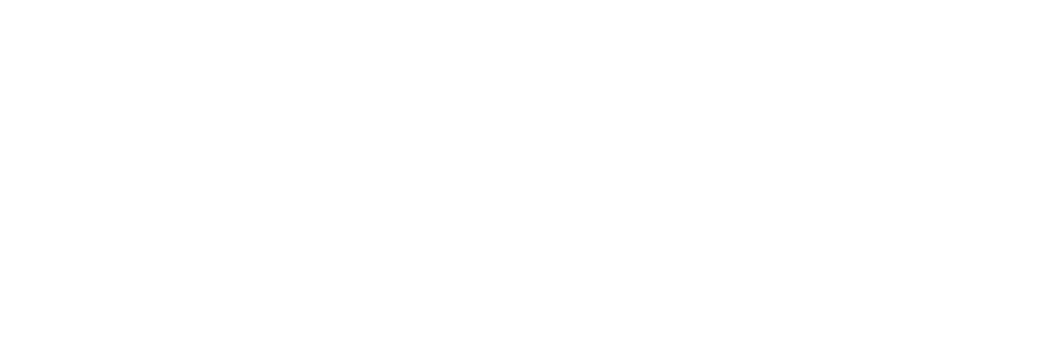
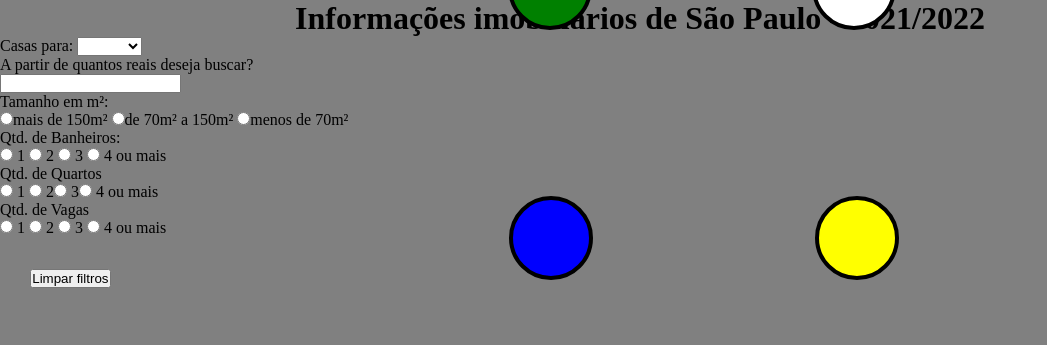
Before and after one commit to HenriBDev/a3usabilidade_web, a website: page src/index.html in a window 1280 px wide. Shown: the whole page, without its empty margins (0-1047 px from the left). Drawn offline with nearby package versions, Linux system fonts and the light colour scheme.

Commit message:
Adicionado front-end HTML e CSS

```diff
--- a/src/css/index.css
+++ b/src/css/index.css
@@ -4,21 +4,45 @@
     margin: 0;
 }
 
-table{
-    border-collapse: collapse;
-    border: 2px solid black;
+body{
+    background-color: grey;
 }
 
-td, th{
-    border: 1px solid black;
-    padding: 5px;
+p{
+    color: black;
 }
 
-th{
-    font-weight: bold;
-    text-transform: uppercase;
+h1{
+    color: black;
+    text-align: center;
 }
 
-td{
-    font-size: 12px;
+#search{
+    align-items: center;
+    position: relative; left: -300px; top: 50px;
 }
+
+#clear{
+    align-items: center;
+    position: relative; left: -140px; top: 50px;
+}
+
+#graphicm2{
+    align-items: center;
+    position: relative; left: 500px; top: -300px;
+}
+
+#graphicBanheiros{
+    align-items: center;
+    position: relative; left: 700px; top: -300px;
+}
+
+#graphicQuartos{
+    align-items: center;
+    position: relative; left: 293px; top: -50px;
+}
+
+#graphicVagas{
+    align-items: center;
+    position: relative; left: 495px; top: -50px;
+}
--- a/src/index.html
+++ b/src/index.html
@@ -8,6 +8,49 @@
     <link rel="stylesheet" href="css/index.css">
 </head>
 <body>
+    <link rel="stylesheet", href="frontA3.css">
+        <h1>Informações imobiliários de São Paulo - 2021/2022</h1>
+
+        <label for="sellORrent">Casas para:
+            <select name="type" id="type">
+                <option value="blank"></option>
+                <option value="sell">Vender</option>
+                <option value="rent">Alugar</option>
+            </select>
+        </label>
+
+        <p id="price">A partir de quantos reais deseja buscar?</p>
+        <input type="text" name="preco">
+
+        <p id="size">Tamanho em m²:</p>
+        <input type="radio" name="tamanho">mais de 150m² <input type="radio" name="tamanho">de 70m² a 150m² <input type="radio" name="tamanho">menos de 70m²
+
+        <p id="bathrooms">Qtd. de Banheiros:</p>
+        <input type="radio" name="banheiro"> 1 <input type="radio" name="banheiro"> 2 <input type="radio" name="banheiro"> 3 <input type="radio" name="banheiro"> 4 ou mais
+
+        <p id="bedrooms">Qtd. de Quartos</p>
+        <input type="radio" name="quarto"> 1 <input type="radio" name="quarto"> 2<input type="radio" name="quarto"> 3<input type="radio" name="quarto"> 4 ou mais
+
+        <p id="vagas">Qtd. de Vagas</p>
+        <input type="radio" name="vaga" id="vaga"> 1 <input type="radio" name="vaga" id="vaga"> 2 <input type="radio" name="vaga" id="vaga"> 3 <input type="radio" name="vaga" id="vaga"> 4 ou mais
+
+        <button type="button" id="clear">Limpar filtros</button>
+        <button type="button" id="search">Buscar</button>
+
+        <div id="graphic">
+            <svg width="100" height="100" id="graphicm2">
+                <circle cx="50" cy="50" r="40" stroke="black" stroke-width="4" fill="green" />
+            </svg>
+            <svg width="100" height="100" id="graphicBanheiros">
+                <circle cx="50" cy="50" r="40" stroke="black" stroke-width="4" fill="white" />
+            </svg>
+            <svg width="100" height="100" id="graphicQuartos">
+                <circle cx="50" cy="50" r="40" stroke="black" stroke-width="4" fill="blue" />
+            </svg>
+            <svg width="100" height="100" id="graphicVagas">
+                <circle cx="50" cy="50" r="40" stroke="black" stroke-width="4" fill="yellow" />
+            </svg>
+        </div>
     <script type="module" src="js/lerDados.js"></script>
     <script src="https://d3js.org/d3.v7.min.js"></script>
 </body>
```
